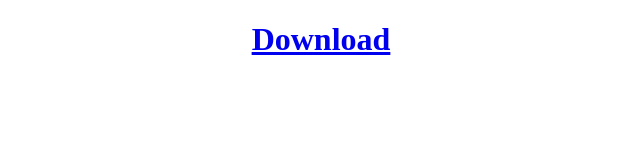
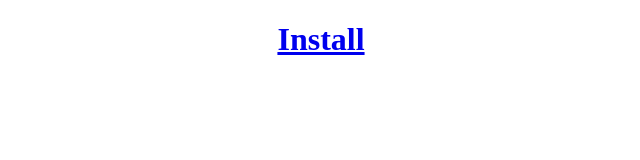
Before and after one commit to bussakirankumar9/bussakirankumar9.github.io, a plain HTML site: page app-distribution/index.html in a window 1280 px wide. Shown: the whole page, without its empty margins (319-959 px from the left). Drawn offline with Linux system fonts and the light colour scheme.

Commit message:
(fix): Modifying text in index.html

```diff
--- a/app-distribution/index.html
+++ b/app-distribution/index.html
@@ -11,7 +11,7 @@
   <h1 style="text-align: center;">
     <a href="itms-services://?action=download-manifest&amp;
     url=https://bussakirankumar9.github.io/app-distribution/manifest.plist">
-      Download
+      Install
     </a>
   </h1>
 </body>
```
